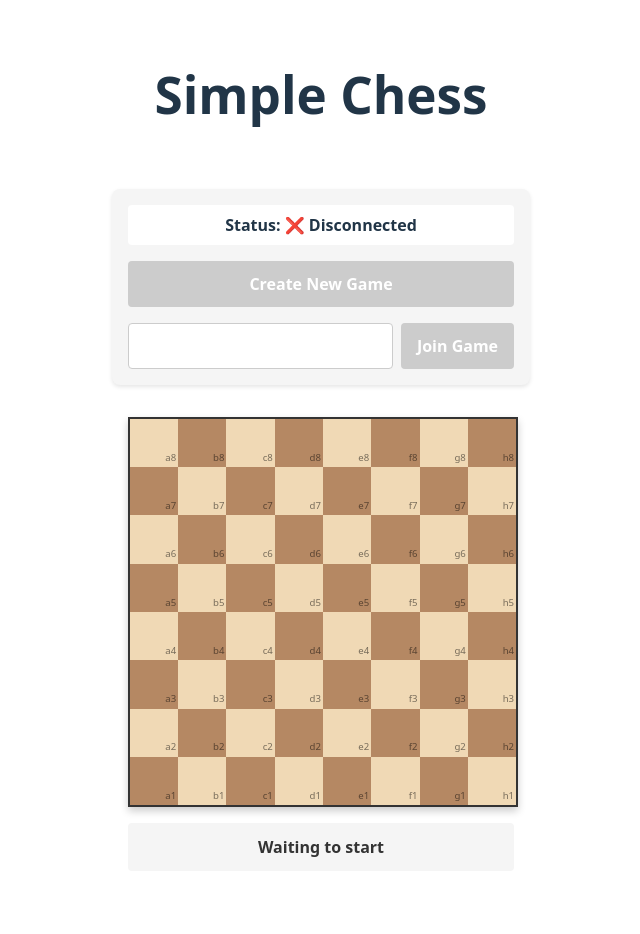
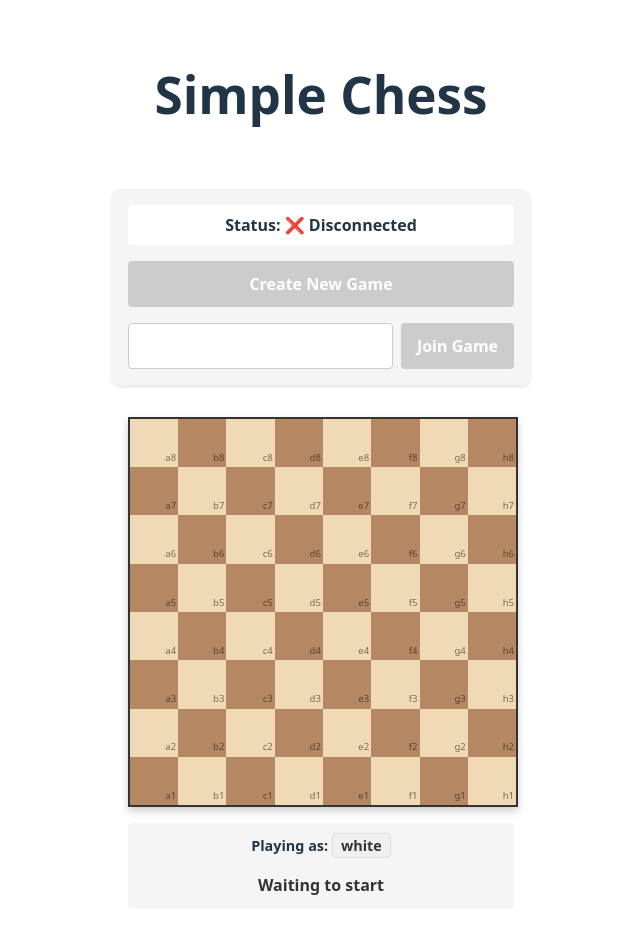
Before and after one commit to yuankui/simple-chess, a React (Vite) app: page / in a window 1280 px wide. Shown: the top 934 px of the page, without its empty margins (319-959 px from the left). Before the commit the page ends 903 px from the top, so only its background shows below. Built offline with nearby package versions, Linux system fonts and the light colour scheme; no server answers.

Commit message:
rotate the game board

```diff
--- a/src/App.css
+++ b/src/App.css
@@ -203,6 +203,9 @@
   border-radius: 4px;
   text-align: center;
   font-weight: bold;
+  display: flex;
+  flex-direction: column;
+  gap: 0.5rem;
 }
 
 .game-over {
@@ -211,6 +214,47 @@
 
 .turn-indicator {
   color: #333;
+}
+
+.player-color-indicator {
+  font-size: 0.9rem;
+  margin-bottom: 0.5rem;
+}
+
+.color-white {
+  color: #333;
+  background-color: #f0f0f0;
+  padding: 2px 8px;
+  border-radius: 4px;
+  border: 1px solid #ddd;
+}
+
+.color-black {
+  color: #fff;
+  background-color: #333;
+  padding: 2px 8px;
+  border-radius: 4px;
+}
+
+.rotated-indicator {
+  font-style: italic;
+  font-size: 0.8rem;
+  color: #666;
+}
+
+/* Add a CSS transition for smooth rotation */
+.chess-board {
+  transition: transform 0.5s ease-in-out;
+}
+
+.chess-board.rotated {
+  transform: rotate(180deg);
+}
+
+/* We need to counter-rotate the pieces and coordinates */
+.rotated .chess-piece,
+.rotated .coordinates {
+  transform: rotate(180deg);
 }
 
 @media (max-width: 768px) {
--- a/src/components/ChessBoard.tsx
+++ b/src/components/ChessBoard.tsx
@@ -66,26 +66,46 @@ export default function ChessBoard({ gameState, onMove, playerColor = 'white' }:
     const board = [];
     const gameStateBoard = gameState?.gameState?.board || [];
 
+    // Determine if we should flip the board (when player is black)
+    const isFlipped = playerColor === 'black';
+
     for (let y = 0; y < 8; y++) {
       for (let x = 0; x < 8; x++) {
-        const isBlackSquare = (x + y) % 2 === 1;
-        const isPossibleMove = possibleMoves.some(move => move.x === x && move.y === y);
+        // Calculate actual coordinates based on board orientation
+        const actualY = isFlipped ? 7 - y : y;
+        const actualX = isFlipped ? 7 - x : x;
 
-        // Find if there's a piece at this position
-        const piece = gameStateBoard.find(p => p.position.x === x && p.position.y === y);
+        const isBlackSquare = (actualX + actualY) % 2 === 1;
+        const isPossibleMove = possibleMoves.some(move =>
+          (isFlipped ? 7 - move.x : move.x) === actualX &&
+          (isFlipped ? 7 - move.y : move.y) === actualY
+        );
+
+        // Find if there's a piece at this position (using actual board coordinates)
+        const piece = gameStateBoard.find(p =>
+          (isFlipped ? 7 - p.position.x : p.position.x) === actualX &&
+          (isFlipped ? 7 - p.position.y : p.position.y) === actualY
+        );
+
+        // For coordinate display, use logical board coordinates
+        const displayX = isFlipped ? 7 - actualX : actualX;
+        const displayY = isFlipped ? 7 - actualY : actualY;
 
         board.push(
           <div
-            key={`${x}-${y}`}
+            key={`${actualX}-${actualY}`}
             className={`
               chess-square
               ${isBlackSquare ? 'black' : 'white'}
               ${isPossibleMove ? 'possible-move' : ''}
             `}
-            onClick={() => handleCellClick(x, y)}
+            onClick={() => handleCellClick(
+              isFlipped ? 7 - actualX : actualX,
+              isFlipped ? 7 - actualY : actualY
+            )}
           >
             {piece && renderPiece(piece)}
-            <div className="coordinates">{`${String.fromCharCode(97 + x)}${8 - y}`}</div>
+            <div className="coordinates">{`${String.fromCharCode(97 + displayX)}${8 - displayY}`}</div>
           </div>
         );
       }
@@ -106,8 +126,14 @@ export default function ChessBoard({ gameState, onMove, playerColor = 'white' }:
   };
   return (
     <div className="chess-board-container">
-      <div className="chess-board">{renderBoard()}</div>
+      <div className={`chess-board ${playerColor === 'black' ? 'rotated' : ''}`}>
+        {renderBoard()}
+      </div>
       <div className="board-status">
+        <div className="player-color-indicator">
+          Playing as: <span className={`color-${playerColor}`}>{playerColor}</span>
+          {playerColor === 'black' && <span className="rotated-indicator"> (board rotated)</span>}
+        </div>
         {gameState?.gameState?.gameOver ? (
           <div className="game-over">
             Game Over!{' '}
```
